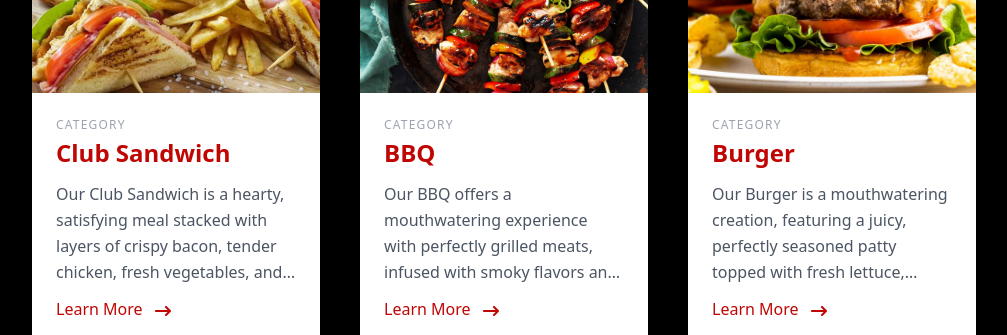
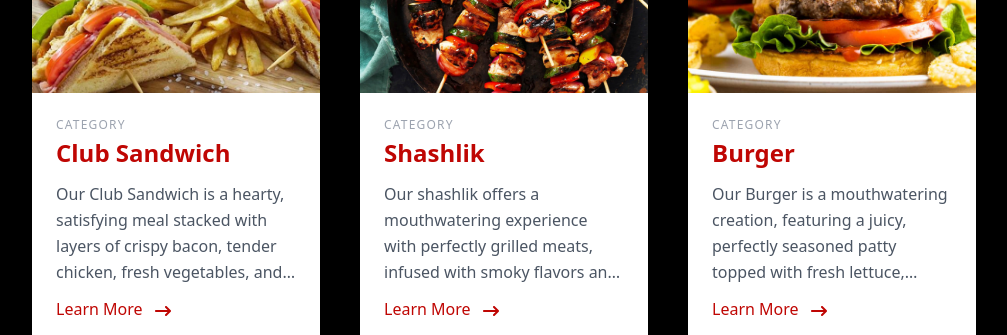
Before and after one commit to radiyakhan/blog-website, a Next.js app: page /blog in a window 1280 px wide. Shown: the part 1960-2295 px from the top of the page, without its empty margins (136-1143 px from the left). Built offline with nearby package versions, Linux system fonts and the light colour scheme.

Commit message:
Update page.tsx

```diff
--- a/src/app/blog/page.tsx
+++ b/src/app/blog/page.tsx
@@ -72,8 +72,8 @@ const products: Product[] = [
   },
   {
     id: 11,
-    name: "BBQ",
-    description: "Our BBQ offers a mouthwatering experience with perfectly grilled meats, infused with smoky flavors and tender juiciness",
+    name: "Shashlik",
+    description: "Our shashlik offers a mouthwatering experience with perfectly grilled meats, infused with smoky flavors and tender juiciness",
     image: "/bbq.jpg",
   },
   {
```
